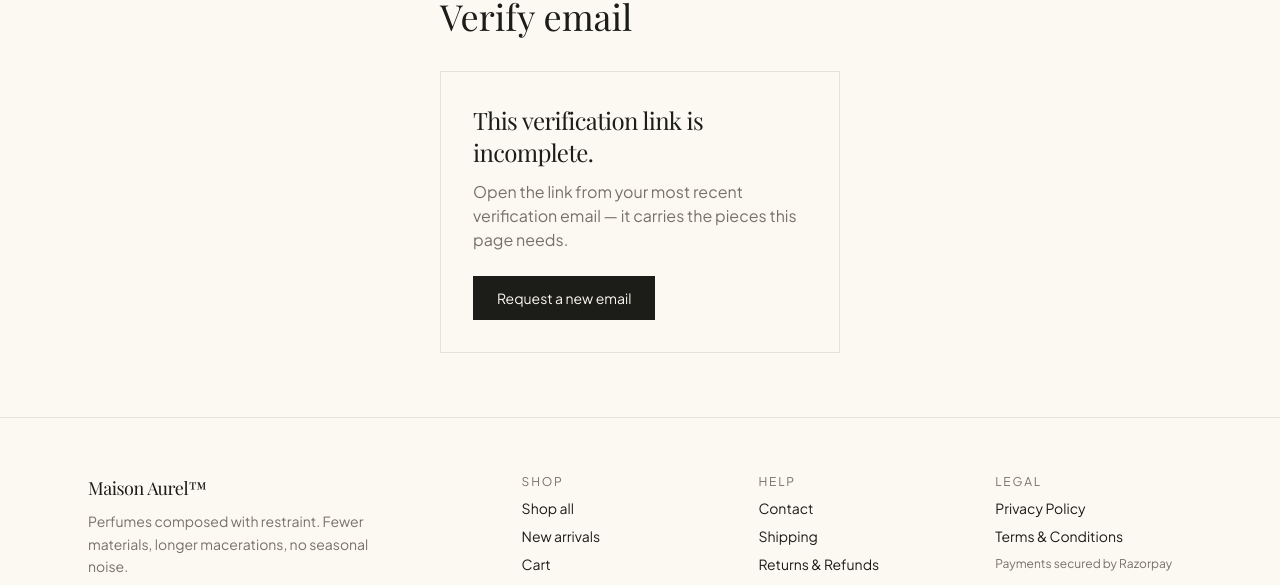
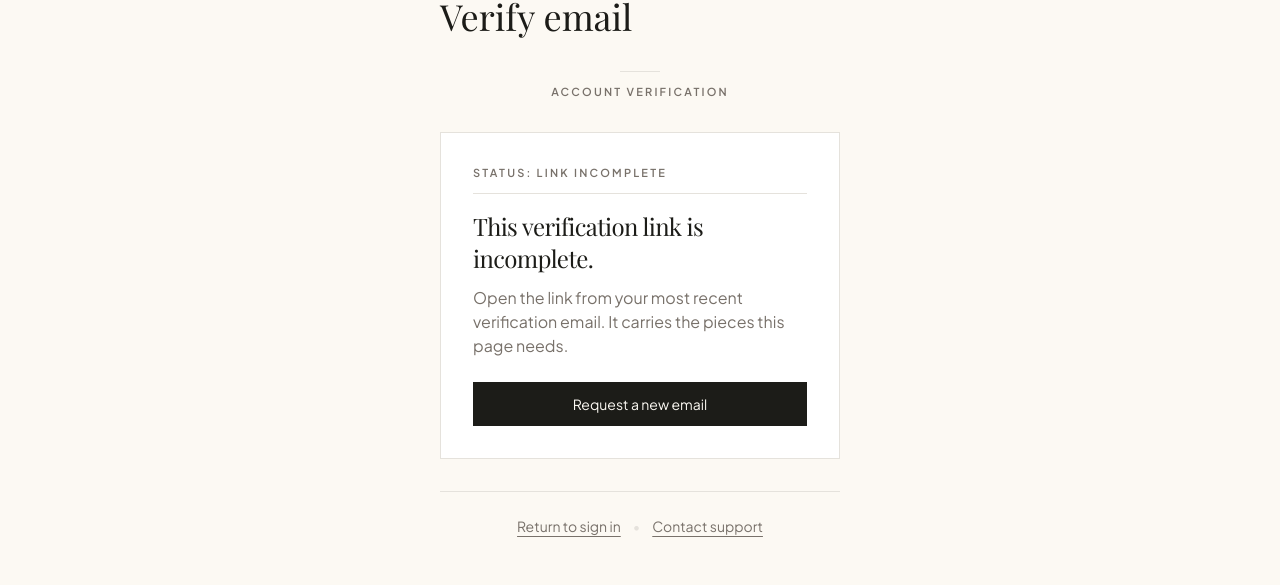
Before and after one commit to boredompeaks/perfume-store-backend, a Next.js app in the folder frontend/: page /verify-email in a window 1280 px wide. Shown: the part 186-771 px from the top of the page. Built offline with nearby package versions, Linux system fonts and the light colour scheme; no server answers; a web font is replaced by a local one.

Commit message:
feat(ui): recovery family screen parity - panels, link stacks, register status (U-W13-T11)

```diff
--- a/frontend/src/components/auth/EmailOnlyForm.tsx
+++ b/frontend/src/components/auth/EmailOnlyForm.tsx
@@ -1,5 +1,6 @@
 "use client";
 
+import Link from "next/link";
 import { useState } from "react";
 import { apiFetch, ApiError } from "@/lib/api";
 import { inputClass } from "@/lib/ui";
@@ -50,22 +51,20 @@ export default function EmailOnlyForm({
     }
   };
 
-  if (state.kind === "sent") {
   return (
+    <div>
+      {state.kind === "sent" ? (
         // §5.10: the success state is a field-border panel, so the swap from
         // form to message is a visible container change rather than vanished
         // fields. The server's message renders verbatim — the backend answers
         // uniformly whether or not the account exists, and the UI never
         // branches on it (uniform-response rule, conventions.md Security).
         <div className="border border-field-border p-8">
-        <p className="text-ink-secondary" role="status" aria-live="polite">
+          <p className="text-ink" role="status" aria-live="polite">
             {state.message}
           </p>
         </div>
-    );
-  }
-
-  return (
+      ) : (
         <form onSubmit={onSubmit} className="space-y-4" noValidate>
           <div>
             <label htmlFor="flow-email" className="mb-1 block text-sm">
@@ -94,5 +93,29 @@ export default function EmailOnlyForm({
             {pending ? pendingLabel : submitLabel}
           </button>
         </form>
+      )}
+
+      {/* Screen r_cup_ration_de_compte: hairline rule under the CTA, then the
+          underlined link stack. This block renders under both the form and the
+          sent panel, so the way onward never disappears with the fields. */}
+      <div className="mt-8 border-t border-hairline pt-6 text-center text-sm text-ink-secondary">
+        <p>
+          <Link
+            href="/login"
+            className="underline underline-offset-4 transition-colors hover:text-bronze"
+          >
+            Return to sign in
+          </Link>
+        </p>
+        <p className="mt-2">
+          <Link
+            href="/contact"
+            className="underline underline-offset-4 transition-colors hover:text-bronze"
+          >
+            Contact support
+          </Link>
+        </p>
+      </div>
+    </div>
   );
 }
--- a/frontend/src/components/auth/ResetPasswordClient.tsx
+++ b/frontend/src/components/auth/ResetPasswordClient.tsx
@@ -1,6 +1,7 @@
 "use client";
 
-import { useState } from "react";
+import Link from "next/link";
+import { useState, type ReactNode } from "react";
 import { ApiError } from "@/lib/api";
 import { resetPassword } from "@/lib/accounts-api";
 import { inputClass } from "@/lib/ui";
@@ -71,29 +72,31 @@ export default function ResetPasswordClient({
     }
   };
 
+  let body: ReactNode;
+
   if (state.kind === "incomplete") {
-    return (
-      <div className="border border-hairline p-8">
+    body = (
+      // Screen nouveau_mot_de_passe state panel: white plate on paper, message
+      // line, full-width ink CTA inside the panel.
+      <div className="border border-hairline bg-surface p-8">
         <h2 className="font-display text-2xl tracking-tight">
           This reset link is incomplete.
         </h2>
         <p className="mt-3 text-ink-secondary">
-          Open the link from your most recent reset email — it carries the
+          Open the link from your most recent reset email. It carries the
           pieces this page needs. If it still fails, request a fresh one.
         </p>
         <a
           href="/forgot-password"
-          className="mt-6 inline-block bg-ink px-6 py-3 text-sm text-paper transition-colors hover:bg-bronze"
+          className="mt-6 block w-full bg-ink px-6 py-3 text-center text-sm text-paper transition-colors hover:bg-bronze"
         >
           Request a new link
         </a>
       </div>
     );
-  }
-
-  if (state.kind === "rejected") {
-    return (
-      <div className="border border-hairline p-8">
+  } else if (state.kind === "rejected") {
+    body = (
+      <div className="border border-hairline bg-surface p-8">
         {/* Server copy, verbatim — never rewritten client-side. */}
         <p role="alert" className="font-display text-2xl tracking-tight">
           {state.message}
@@ -103,33 +106,36 @@ export default function ResetPasswordClient({
         </p>
         <a
           href="/forgot-password"
-          className="mt-6 inline-block bg-ink px-6 py-3 text-sm text-paper transition-colors hover:bg-bronze"
+          className="mt-6 block w-full bg-ink px-6 py-3 text-center text-sm text-paper transition-colors hover:bg-bronze"
         >
           Request a new link
         </a>
       </div>
     );
-  }
-
-  if (state.kind === "done") {
-    return (
-      <div className="border border-hairline p-8">
+  } else if (state.kind === "done") {
+    body = (
+      <div className="border border-hairline bg-surface p-8">
         {/* Server copy, verbatim. */}
         <p role="status" aria-live="polite" className="font-display text-2xl tracking-tight">
           {state.message}
         </p>
         <a
           href="/login"
-          className="mt-6 inline-block bg-ink px-6 py-3 text-sm text-paper transition-colors hover:bg-bronze"
+          className="mt-6 block w-full bg-ink px-6 py-3 text-center text-sm text-paper transition-colors hover:bg-bronze"
         >
           Go to sign in
         </a>
       </div>
     );
-  }
-
-  return (
-    <form onSubmit={onSubmit} className="space-y-4" noValidate>
+  } else {
+    body = (
+      <div>
+        {/* Screen nouveau_mot_de_passe: one line of subcopy under the heading,
+            then labels-outside fields and the full-width ink CTA. */}
+        <p className="text-ink-secondary">
+          Choose a new password for your account.
+        </p>
+        <form onSubmit={onSubmit} className="mt-6 space-y-4" noValidate>
           <div>
             <label htmlFor="reset-password" className="mb-1 block text-sm">
               New password
@@ -190,5 +196,33 @@ export default function ResetPasswordClient({
             {pending ? "Updating…" : "Set new password"}
           </button>
         </form>
+      </div>
     );
   }
+
+  return (
+    <div>
+      {body}
+      {/* Both screens close the column the same way: hairline rule, then the
+          underlined link stack. */}
+      <div className="mt-8 border-t border-hairline pt-6 text-center text-sm text-ink-secondary">
+        <p>
+          <Link
+            href="/login"
+            className="underline underline-offset-4 transition-colors hover:text-bronze"
+          >
+            Return to sign in
+          </Link>
+        </p>
+        <p className="mt-2">
+          <Link
+            href="/contact"
+            className="underline underline-offset-4 transition-colors hover:text-bronze"
+          >
+            Contact support
+          </Link>
+        </p>
+      </div>
+    </div>
+  );
+}
--- a/frontend/src/components/auth/VerifyEmailClient.tsx
+++ b/frontend/src/components/auth/VerifyEmailClient.tsx
@@ -1,6 +1,7 @@
 "use client";
 
-import { useEffect, useState } from "react";
+import Link from "next/link";
+import { useEffect, useState, type ReactNode } from "react";
 import { ApiError } from "@/lib/api";
 import { verifyEmail } from "@/lib/accounts-api";
 
@@ -54,36 +55,50 @@ export default function VerifyEmailClient({
     };
   }, [uid, token]);
 
+  /**
+   * Screen v_rification_de_courriel (refined, PRIMARY): every state renders
+   * inside the register panel with a status line over a hairline. The status
+   * names only what this client knows (checked / not checked / confirmed /
+   * unconfirmed); the server's own words carry the reason, verbatim below it,
+   * so the chrome never characterises the failure (no expiry or invalidity
+   * claim beyond what the server said).
+   */
+  let statusLabel: string;
+  let statusTone: string;
+  let body: ReactNode;
+
   if (state.kind === "working") {
-    return (
-      <p className="text-ink-secondary" role="status" aria-live="polite">
+    statusLabel = "Status: checking";
+    statusTone = "text-ink-secondary";
+    body = (
+      <p role="status" aria-live="polite" className="mt-4 text-ink-secondary">
         Verifying your email…
       </p>
     );
-  }
-
-  if (state.kind === "verified") {
-    return (
-      <div className="border border-hairline p-8">
+  } else if (state.kind === "verified") {
+    statusLabel = "Status: confirmed";
+    statusTone = "text-bronze";
+    body = (
+      <div>
         {/* Server copy, verbatim. */}
-        <p role="status" aria-live="polite" className="font-display text-2xl tracking-tight">
+        <p role="status" aria-live="polite" className="mt-4 text-ink">
           {state.message}
         </p>
         <a
           href="/login"
-          className="mt-6 inline-block bg-ink px-6 py-3 text-sm text-paper transition-colors hover:bg-bronze"
+          className="mt-6 block w-full bg-ink px-6 py-3 text-center text-sm text-paper transition-colors hover:bg-bronze"
         >
           Go to sign in
         </a>
       </div>
     );
-  }
-
-  if (state.kind === "rejected") {
-    return (
-      <div className="border border-hairline p-8">
+  } else if (state.kind === "rejected") {
+    statusLabel = "Status: unconfirmed";
+    statusTone = "text-danger";
+    body = (
+      <div>
         {/* Server copy, verbatim — the uniform 400, never rewritten. */}
-        <p role="alert" className="font-display text-2xl tracking-tight">
+        <p role="alert" className="mt-4 font-display text-2xl tracking-tight">
           {state.message}
         </p>
         <p className="mt-3 text-ink-secondary">
@@ -91,18 +106,18 @@ export default function VerifyEmailClient({
         </p>
         <a
           href="/resend-verification"
-          className="mt-6 inline-block bg-ink px-6 py-3 text-sm text-paper transition-colors hover:bg-bronze"
+          className="mt-6 block w-full bg-ink px-6 py-3 text-center text-sm text-paper transition-colors hover:bg-bronze"
         >
           Request a new email
         </a>
       </div>
     );
-  }
-
-  if (state.kind === "unreachable") {
-    return (
-      <div className="border border-hairline p-8">
-        <h2 className="font-display text-2xl tracking-tight">
+  } else if (state.kind === "unreachable") {
+    statusLabel = "Status: not checked";
+    statusTone = "text-ink-secondary";
+    body = (
+      <div>
+        <h2 className="mt-4 font-display text-2xl tracking-tight">
           We couldn&apos;t reach the server.
         </h2>
         <p className="mt-3 text-ink-secondary">
@@ -111,23 +126,63 @@ export default function VerifyEmailClient({
         </p>
       </div>
     );
-  }
-
-  return (
-    <div className="border border-hairline p-8">
-      <h2 className="font-display text-2xl tracking-tight">
+  } else {
+    statusLabel = "Status: link incomplete";
+    statusTone = "text-ink-secondary";
+    body = (
+      <div>
+        <h2 className="mt-4 font-display text-2xl tracking-tight">
           This verification link is incomplete.
         </h2>
         <p className="mt-3 text-ink-secondary">
-        Open the link from your most recent verification email — it carries
+          Open the link from your most recent verification email. It carries
           the pieces this page needs.
         </p>
         <a
           href="/resend-verification"
-        className="mt-6 inline-block bg-ink px-6 py-3 text-sm text-paper transition-colors hover:bg-bronze"
+          className="mt-6 block w-full bg-ink px-6 py-3 text-center text-sm text-paper transition-colors hover:bg-bronze"
         >
           Request a new email
         </a>
       </div>
     );
   }
+
+  return (
+    <div>
+      {/* Refined screen: a short centred rule, then the protocol micro-line,
+          then the register panel. */}
+      <div className="flex flex-col items-center gap-3">
+        <span aria-hidden className="h-px w-10 bg-hairline" />
+        <p className="text-eyebrow uppercase text-ink-secondary">
+          Account verification
+        </p>
+      </div>
+      <div className="mt-8 border border-hairline bg-surface p-8">
+        <p className={`border-b border-hairline pb-3 text-eyebrow uppercase ${statusTone}`}>
+          {statusLabel}
+        </p>
+        {body}
+      </div>
+      {/* Refined screen footer: hairline rule, then the underlined pair with a
+          dot separator. */}
+      <div className="mt-8 flex items-center justify-center gap-3 border-t border-hairline pt-6 text-sm text-ink-secondary">
+        <Link
+          href="/login"
+          className="underline underline-offset-4 transition-colors hover:text-bronze"
+        >
+          Return to sign in
+        </Link>
+        <span aria-hidden className="text-hairline">
+          •
+        </span>
+        <Link
+          href="/contact"
+          className="underline underline-offset-4 transition-colors hover:text-bronze"
+        >
+          Contact support
+        </Link>
+      </div>
+    </div>
+  );
+}
```
Also changed, not shown: 1 other file (tests, documents, lock files or other folders). Lines whose indentation alone changed are shown as unchanged.
